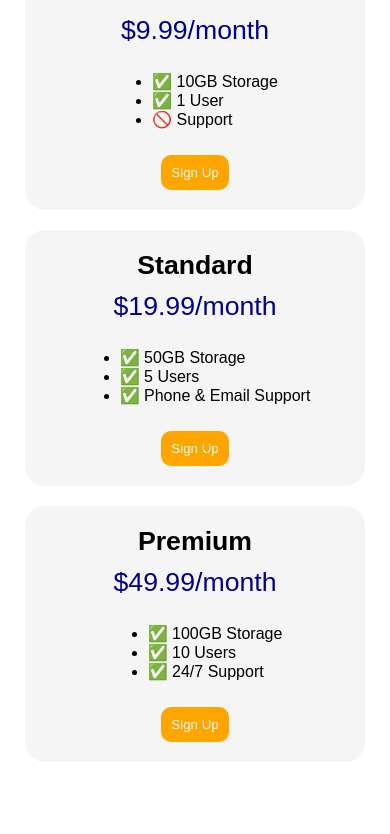
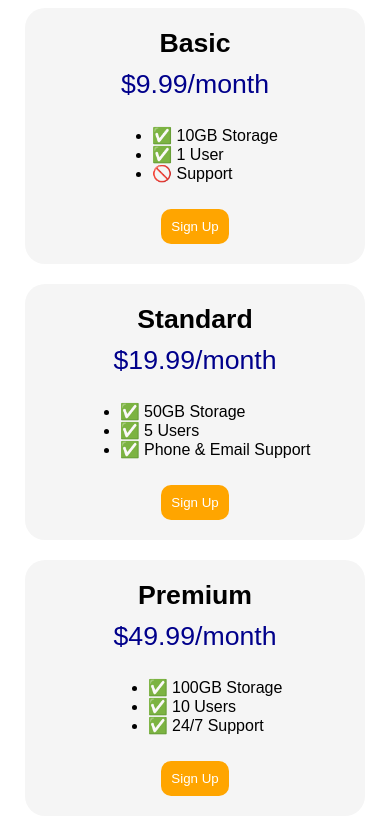
Before and after one commit to mikiprogrammer79/pricing-table, a plain HTML site: page index.html in a window 390 px wide. Drawn offline with Linux system fonts and the light colour scheme; a web font is replaced by a local one.

Commit message:
Add Media Query for max-width 1200px and change flex-direction to column

```diff
--- a/index.html
+++ b/index.html
@@ -9,10 +9,7 @@
   <style>
     body {
       font-family: 'Sono', sans-serif;
-      height: 700px;
-      display: flex;
-      justify-content: center;
-      align-items: center;
+
     }
 
     .pricing-container {
@@ -21,7 +18,8 @@
       justify-content:space-around;
       gap: 20px;
       flex-wrap: wrap;
-      flex-basis: 1200px;
+      height: 100vh;
+      align-items: center;
     }
 
     .plan-title {
@@ -35,8 +33,9 @@
       align-items: center;
       background-color: whitesmoke;
       padding: 20px;
-      flex-basis: 300px;
       border-radius: 20px;
+      min-width: 300px;
+
     }
 
     .plan-price {
@@ -53,9 +52,12 @@
     }
 
     /* Hint: What can you do with a media query and flexbox? */
-    /*@media (max-width: 1250px) {
-
-    } */
+    @media (max-width: 1250px) {
+      .pricing-container {
+        flex-direction: column;
+        height: 100%;
+      }
+    }
   </style>
 </head>
 
```
